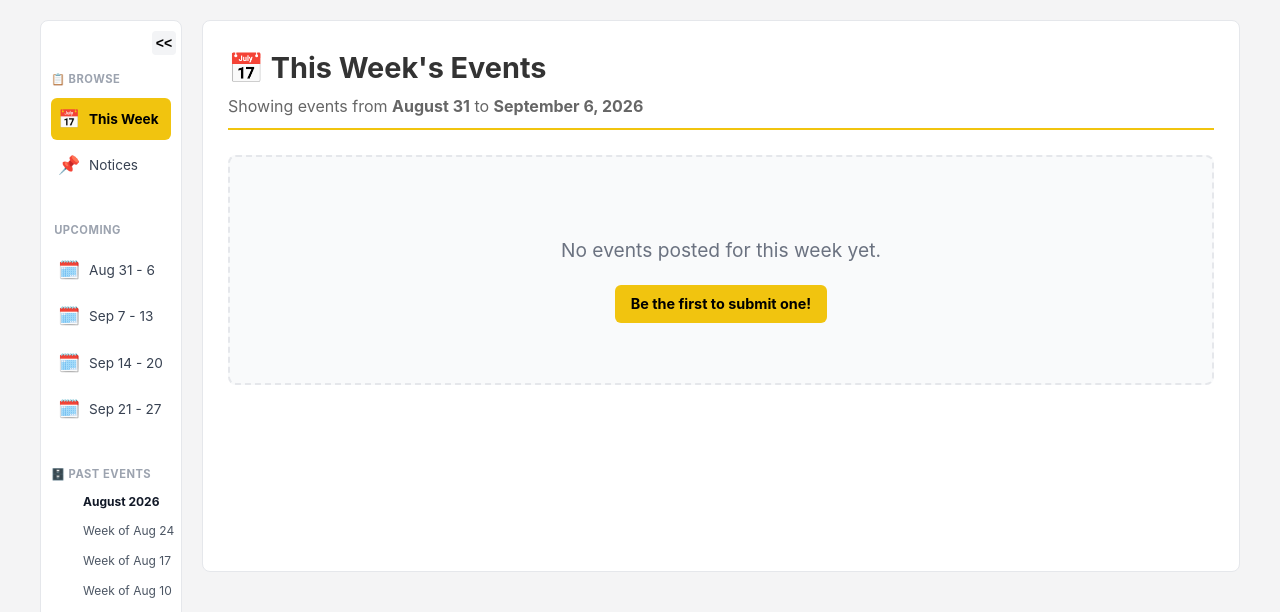
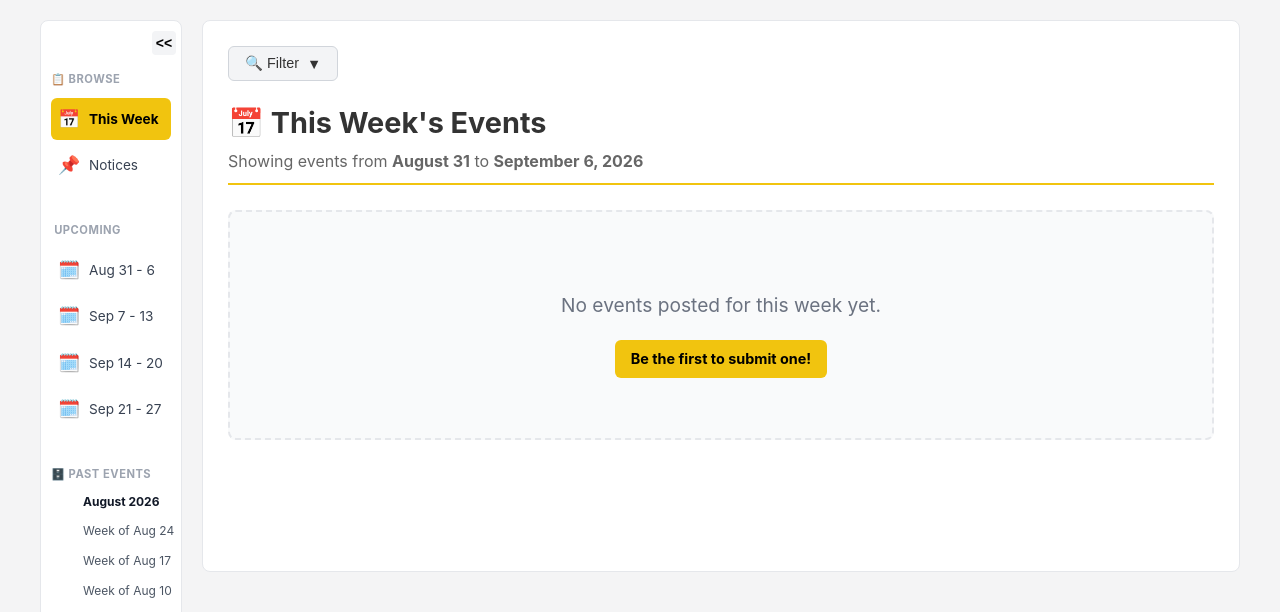
Before and after one commit to Cris-Cat/townpost, a Django app: page / in a window 1280 px wide. Shown: the part 71-683 px from the top of the page. Run offline with Django 5.2, Linux system fonts and the light colour scheme; data that the repository does not hold is empty.

Commit message:
added filter

```diff
--- a/events/templates/events/home.html
+++ b/events/templates/events/home.html
@@ -6,6 +6,7 @@
 {% block content %}
     <!-- Page Header -->
     <div style="margin-bottom: 25px; border-bottom: 2px solid #f1c40f; padding-bottom: 10px;">
+            {% include 'events/partials/filter_bar.html' %}
         <h1 style="margin: 0; font-size: 1.8em;">📅 This Week's Events</h1>
         <p style="color: #666; margin: 5px 0 0 0;">
             Showing events from <strong>{{ week_start|date:"F j" }}</strong> to <strong>{{ week_end|date:"F j, Y" }}</strong>
--- /dev/null
+++ b/events/templates/events/partials/filter_bar.html
@@ -0,0 +1,54 @@
+<!-- File: events/templates/events/partials/filter_bar.html -->
+
+<div x-data="{ filterOpen: false }">
+
+    <!-- Filter Toggle Button -->
+    <div style="margin-bottom: 20px;">
+        <button type="button" @click="filterOpen = !filterOpen"
+                class="btn"
+                style="background: #f3f4f6; color: #333; border: 1px solid #d1d5db; display: flex; align-items: center; gap: 8px;">
+            <span>🔍 Filter</span>
+            <span x-show="!filterOpen">▼</span>
+            <span x-show="filterOpen">▲</span>
+        </button>
+    </div>
+
+    <!-- Filter Form (Hidden by default) -->
+    <div x-show="filterOpen" x-transition style="background: #fff; padding: 20px; border-radius: 8px; border: 1px solid #e5e7eb; margin-bottom: 25px;">
+        <form method="GET" action="{% url 'home' %}" style="display: flex; gap: 15px; align-items: flex-end; flex-wrap: wrap; width: 100%;">
+
+            <!-- 1. Category Filter -->
+            <div style="flex: 1; min-width: 150px;">
+                <label for="filter_category" style="display: block; font-size: 0.85em; font-weight: bold; color: #4b5563; margin-bottom: 5px;">Category</label>
+                <select name="category" id="filter_category" style="width: 100%; padding: 8px; border: 1px solid #d1d5db; border-radius: 6px; font-size: 0.9em;">
+                    <option value="">All Categories</option>
+                    {% for cat in categories %}
+                        <option value="{{ cat.slug }}" {% if request.GET.category == cat.slug %}selected{% endif %}>
+                            {{ cat.emoji }} {{ cat.name }}
+                        </option>
+                    {% endfor %}
+                </select>
+            </div>
+
+            <!-- 2. Start Date Filter -->
+            <div style="flex: 1; min-width: 140px;">
+                <label for="filter_start_date" style="display: block; font-size: 0.85em; font-weight: bold; color: #4b5563; margin-bottom: 5px;">From Date</label>
+                <input type="date" name="start_date" id="filter_start_date" value="{{ request.GET.start_date }}"
+                       style="width: 100%; padding: 8px; border: 1px solid #d1d5db; border-radius: 6px; font-size: 0.9em;">
+            </div>
+
+            <!-- 3. End Date Filter -->
+            <div style="flex: 1; min-width: 140px;">
+                <label for="filter_end_date" style="display: block; font-size: 0.85em; font-weight: bold; color: #4b5563; margin-bottom: 5px;">To Date</label>
+                <input type="date" name="end_date" id="filter_end_date" value="{{ request.GET.end_date }}"
+                       style="width: 100%; padding: 8px; border: 1px solid #d1d5db; border-radius: 6px; font-size: 0.9em;">
+            </div>
+
+            <!-- 4. Action Buttons -->
+            <div style="display: flex; gap: 10px;">
+                <button type="submit" class="btn" style="background: #333; color: #fff;">Apply</button>
+                <a href="{% url 'home' %}" class="btn" style="background: #e5e7eb; color: #333; text-align: center;">Clear</a>
+            </div>
+        </form>
+    </div>
+</div>
```
